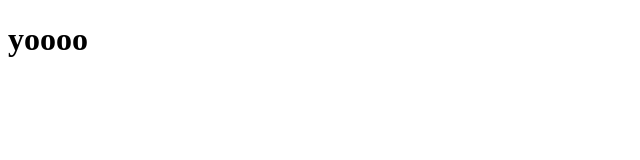
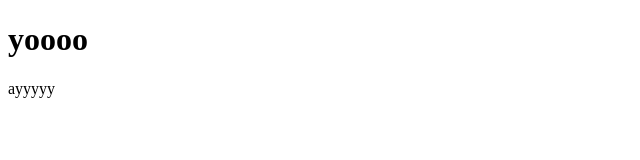
Before and after one commit to matthewafranke/git-test, a plain HTML site: page index2.html in a window 1280 px wide. Shown: the full height of the page, 0-640 px from the left. Drawn offline with Linux system fonts and the light colour scheme.

Commit message:
Second commit

```diff
--- a/index2.html
+++ b/index2.html
@@ -4,6 +4,7 @@
 
     <h1> yoooo
     </h1>
+    <p> ayyyyy </p>
 </body>
 
 </html>
```
